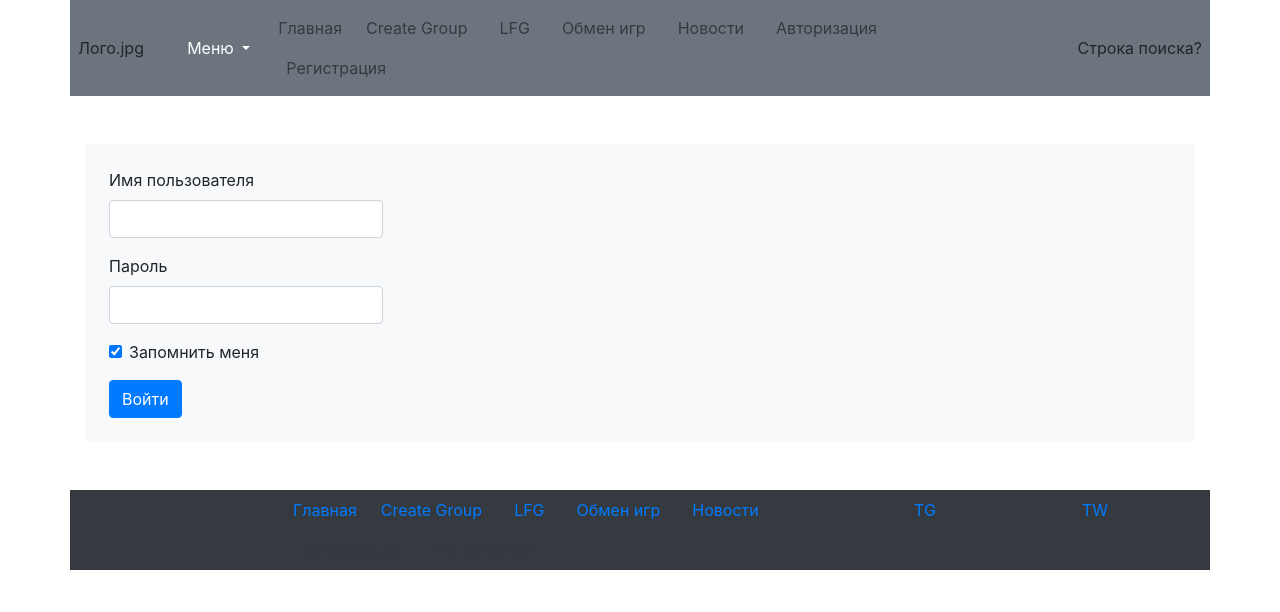
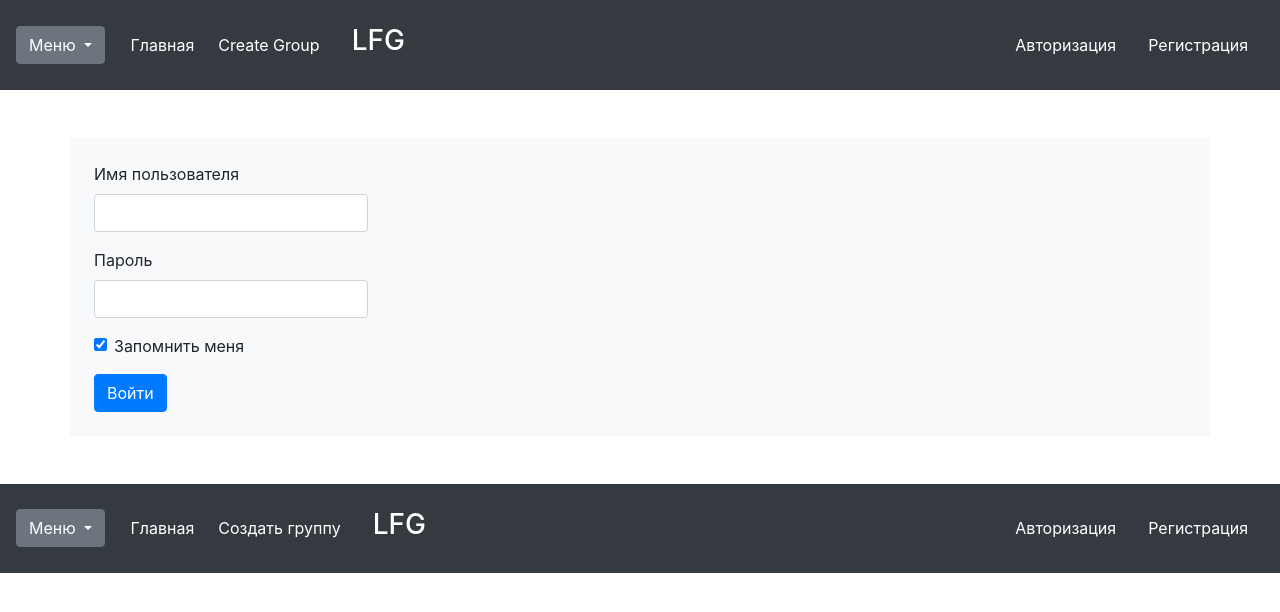
Before and after one commit to anza-afk/tabletop-games-bboard, a Flask app: a page that uses webapp/templates/base.html in a window 1280 px wide. Shown: the top 612 px of the page. Run offline with Flask 2, Linux system fonts and the light colour scheme; some libraries are stand-ins or nearby versions.

Commit message:
fixed base

```diff
--- a/webapp/templates/base.html
+++ b/webapp/templates/base.html
@@ -3,6 +3,7 @@
   <head>
     <meta charset="utf-8">
     <meta name="viewport" content="width=device-width, initial-scale=1, shrink-to-fit=no">
+
     <link rel="stylesheet" href="//code.jquery.com/ui/1.10.4/themes/smoothness/jquery-ui.css">
     <script type="text/javascript" src="http://code.jquery.com/jquery-latest.js"></script>
     <script type="text/javascript" src="http://ajax.googleapis.com/ajax/libs/jqueryui/1.11.4/jquery-ui.js"></script>
@@ -14,16 +15,13 @@
             type = "image/x-icon">
   </head>
 
-  <body>
+  <header class="header container-fluid bg-dark p-3">
     <div class="page">
-
-      <section class="header container bg-secondary p-2">
-        <div class="row">
-          <div class="col-1 d-flex justify-content-start align-items-center">
-            Лого.jpg
-          </div>
-
-          <div class="btn-group col-1 justify-content-left">
+        <div class="row align-items-center">
+          <div class="col-1 d-flex justify-content-start ">
+            {% if current_user.is_authenticated %}
+            <img class="rounded-circle" width="50px" src={{url_for('static', filename=current_user.user_profile.avatar) }}>
+            {% endif %}
             <button type="button" class="btn btn-secondary dropdown-toggle" data-toggle="dropdown" aria-haspopup="true" aria-expanded="false">
               Меню
             </button>
@@ -31,60 +29,58 @@
               <a class="dropdown-item" href="/">Главная</a>
               <a class="dropdown-item" href="{{ url_for('meeting.create_meeting') }}">Create Group</a>
               <a class="dropdown-item" href="/meetings">LFG</a>
-              <a class="dropdown-item" href="#">Новости</a>
-              <a class="dropdown-item" href="#">Обмен игр</a>
+              <!-- <a class="dropdown-item" href="#">Новости</a> -->
               <div class="dropdown-divider"></div>
               <a class="dropdown-item" href="/profile">Личный кабинет</a>
             </div>
           </div>
-
-          <div class="col-8">
-
+          <div class="col-6">
             <ul class="nav d-flex justify-content-left align-items-center border-0">
               <li class="nav-item">
-                <a class="nav-link p-2 text-dark" href="/">Главная</a>
+                <a class="nav-link p-2 text-white" href="/">Главная</a>
               </li>
               <li class="nav-item">
-                <a class="nav-link text-dark" href="{{ url_for('meeting.create_meeting') }}">Create Group</a>
+                <a class="nav-link text-white" href="{{ url_for('meeting.create_meeting') }}">Create Group</a>
               </li>
               <li class="nav-item">
-                <a class="nav-link text-dark" href="{{ url_for('meeting.meetings') }}">LFG</a>
+                <a class="nav-link text-white" href="{{ url_for('meeting.meetings') }}"><h3>LFG</h3></a>
+              </li>
+              <!-- <li class="nav-item">
+                <a class="nav-link text-white" href="#">Новости</a>
+              </li> -->
+            </ul>
+          </div>
+          <div class="col-5">
+            <ul class="nav d-flex justify-content-end border-0">
+              {% if current_user.is_authenticated %}
+              <li class="nav-item">
+                <a class="nav-link text-white" href="{{ url_for('user.profile') }}">Профиль</a>
               </li>
               <li class="nav-item">
-                <a class="nav-link text-dark" href="#">Обмен игр</a>
-              </li>
-              <li class="nav-item">
-                <a class="nav-link text-dark" href="#">Новости</a>
-              </li>
-              {% if current_user.is_authenticated %}
-              <li class="nav-item">
-                <a class="nav-link text-dark" href="{{ url_for('user.profile') }}">Профиль</a>
-              </li>
-              <li class="nav-item">
-                <a class="nav-link text-dark" href="{{ url_for('user.logout') }}">Выйти</a>
+                <a class="nav-link text-white" href="{{ url_for('user.logout') }}">Выйти</a>
               </li>
               {% else %}
               <li class="nav-item">
-                <a class="nav-link text-dark" href="{{ url_for('user.login') }}">Авторизация</a>
+                <a class="nav-link text-white" href="{{ url_for('user.login') }}">Авторизация</a>
               </li>
               <li class="nav-item">
-                <a class="nav-link text-dark" href="{{ url_for('user.registration') }}">Регистрация</a>
+                <a class="nav-link text-white" href="{{ url_for('user.registration') }}">Регистрация</a>
               </li>
               {% endif %}
               </li>
             </ul>
 
           </div>
-
+<!--
           <div class="col-2 d-flex justify-content-end align-items-center">
               Строка поиска?
+          </div> -->
         </div>
-        </div>
-      </section>
 
-
+  </header>
+  <body>
       <section class="content">
-        <div class="container bg-white mt-5 mb-5">
+        <div class="container-fluid bg-white mt-5 mb-5">
           {% with messages = get_flashed_messages() %}
               {% if messages %}
               <div class="alert alert-warning" role="alert">
@@ -99,72 +95,71 @@
           {% endblock content %}
       </section>
 
-
-      <section class="footer container bg-dark">
-        <div class="container">
-          <div class="row">
-
-            <div class="col-2">
-
+  </body>
+  <footer class="footer container-fluid bg-dark p-3">
+    <div class="row align-items-center">
+      <div class="col-1 d-flex justify-content-start ">
+        {% if current_user.is_authenticated %}
+        <img class="rounded-circle" width="50px" src={{url_for('static', filename=current_user.user_profile.avatar) }}>
+        {% endif %}
+        <button type="button" class="btn btn-secondary dropdown-toggle" data-toggle="dropdown" aria-haspopup="true" aria-expanded="false">
+          Меню
+        </button>
+        <div class="dropdown-menu">
+          <a class="dropdown-item" href="/">Главная</a>
+          <a class="dropdown-item" href="{{ url_for('meeting.create_meeting') }}">Create Group</a>
+          <a class="dropdown-item" href="/meetings">LFG</a>
+          <!-- <a class="dropdown-item" href="#">Новости</a> -->
+          <div class="dropdown-divider"></div>
+          <a class="dropdown-item" href="/profile">Личный кабинет</a>
         </div>
-
-            <div class="col-6 text-center">
+      </div>
+      <div class="col-6">
         <ul class="nav d-flex justify-content-left align-items-center border-0">
           <li class="nav-item">
-                      <a class="nav-link p-2 text-primary" href="/">Главная</a>
+            <a class="nav-link p-2 text-white" href="/">Главная</a>
           </li>
           <li class="nav-item">
-                      <a class="nav-link text-primary" href="{{ url_for('meeting.create_meeting') }}">Create Group</a>
+            <a class="nav-link text-white" href="{{ url_for('meeting.create_meeting') }}">Создать группу</a>
           </li>
           <li class="nav-item">
-                      <a class="nav-link text-primary" href="{{ url_for('meeting.meetings') }}">LFG</a>
+            <a class="nav-link text-white" href="{{ url_for('meeting.meetings') }}"><h3>LFG</h3></a>
+          </li>
+          <!-- <li class="nav-item">
+            <a class="nav-link text-white" href="#">Новости</a>
+          </li> -->
+        </ul>
+      </div>
+      <div class="col-5">
+        <ul class="nav d-flex justify-content-end border-0">
+          {% if current_user.is_authenticated %}
+          <li class="nav-item">
+            <a class="nav-link text-white" href="{{ url_for('user.profile') }}">Профиль</a>
           </li>
           <li class="nav-item">
-                      <a class="nav-link text-primary" href="#">Обмен игр</a>
-                    </li>
-                    <li class="nav-item">
-                      <a class="nav-link text-primary" href="#">Новости</a>
-                    </li>
-                    {% if current_user.is_authenticated %}
-                    <li class="nav-item">
-                      <a class="nav-link text-dark" href="{{ url_for('user.profile') }}">Профиль</a>
-                    </li>
-                    <li class="nav-item">
-                      <a class="nav-link text-dark" href="{{ url_for('user.logout') }}">Выйти</a>
+            <a class="nav-link text-white" href="{{ url_for('user.logout') }}">Выйти</a>
           </li>
           {% else %}
           <li class="nav-item">
-                      <a class="nav-link text-dark" href="{{ url_for('user.login') }}">Авторизация</a>
+            <a class="nav-link text-white" href="{{ url_for('user.login') }}">Авторизация</a>
           </li>
           <li class="nav-item">
-                      <a class="nav-link text-dark" href="{{ url_for('user.registration') }}">Регистрация</a>
+            <a class="nav-link text-white" href="{{ url_for('user.registration') }}">Регистрация</a>
           </li>
           {% endif %}
+          </li>
         </ul>
       </div>
 
-            <div class="col-4">
+    </div>
+  </footer>
 
-              <ul class="nav nav-fill nav-justified">
-                <li class="nav-item">
-                  <a class="nav-link" href="#">TG</a>
-                </li>
-                <li class="nav-item">
-                  <a class="nav-link" href="#">TW</a>
-                </li>
-              </ul>
-
-            </div>
-          </div>
-        </div>
-      </section>
-
-    </div>
+    <!-- </div> -->
 
 
 
     <script src="https://code.jquery.com/jquery-3.3.1.min.js" integrity="sha384-q8i/X+965DzO0rT7abK41JStQIAqVgRVzpbzo5smXKp4YfRvH+8abtTE1Pi6jizo" crossorigin="anonymous"></script>
     <script src="https://cdn.jsdelivr.net/npm/popper.js@1.14.3/dist/umd/popper.min.js" integrity="sha384-ZMP7rVo3mIykV+2+9J3UJ46jBk0WLaUAdn689aCwoqbBJiSnjAK/l8WvCWPIPm49" crossorigin="anonymous"></script>
     <script src="https://cdn.jsdelivr.net/npm/bootstrap@4.1.3/dist/js/bootstrap.min.js" integrity="sha384-ChfqqxuZUCnJSK3+MXmPNIyE6ZbWh2IMqE241rYiqJxyMiZ6OW/JmZQ5stwEULTy" crossorigin="anonymous"></script>
-  </body>
+
 </html>
```
Lines whose indentation alone changed are shown as unchanged.
